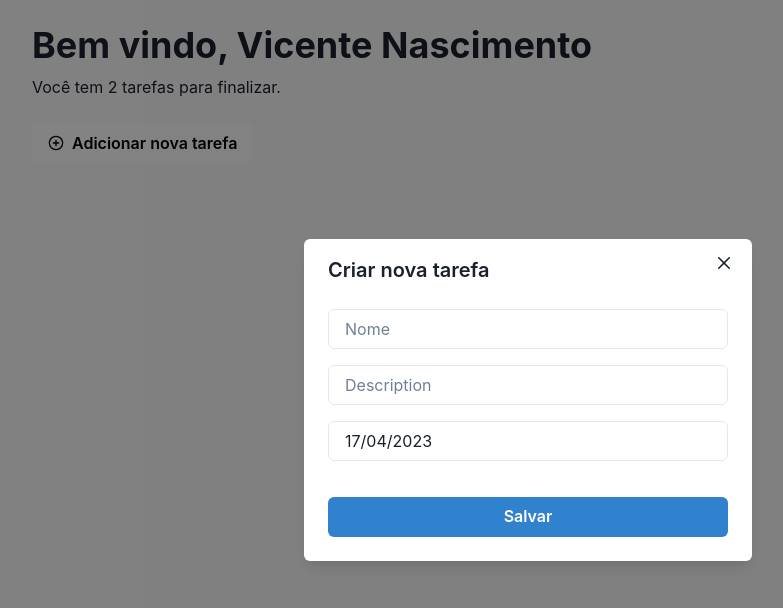
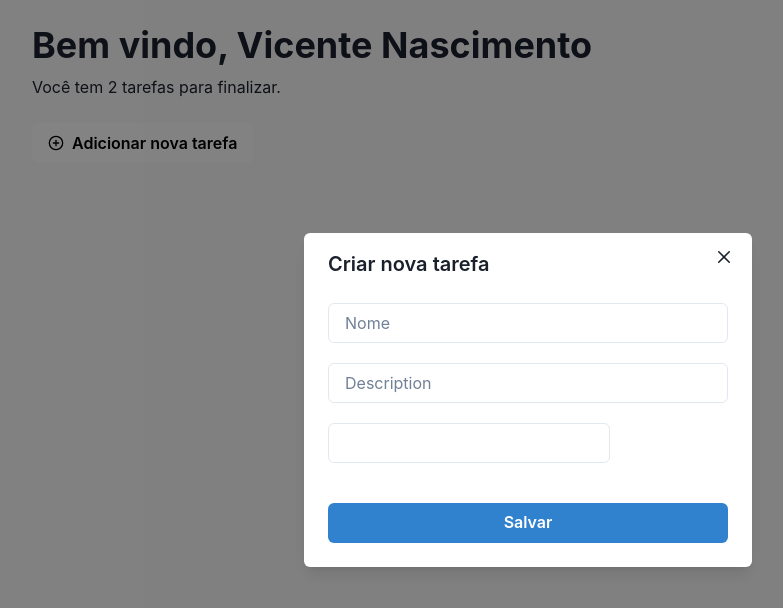
Before and after one commit to Vicenteefenequis/app-task-organizer, a React (Create React App) app: page / in a window 1280 px wide. Both pictures are taken after a click on the button "Adicionar nova tarefa". Shown: the top 608 px of the page, without its empty margins (112-895 px from the left). Built offline with nearby package versions, Linux system fonts and the light colour scheme; no server answers.

Commit message:
feat: make message error

```diff
--- a/src/containers/Task/components/Form/index.tsx
+++ b/src/containers/Task/components/Form/index.tsx
@@ -1,8 +1,15 @@
 import { DatePicker } from '#/components';
 import { Task } from '#/models/task';
-import { Box, Button, Input } from '@chakra-ui/react';
+import {
+  Box,
+  Button,
+  FormControl,
+  FormErrorMessage,
+  Input,
+} from '@chakra-ui/react';
 import { FormikProps, withFormik } from 'formik';
 import React from 'react';
+import { CreateTaskSchema } from './schema';
 
 type FormProps = {
   onSubmit: (values: FormValues) => void;
@@ -17,28 +24,40 @@ const Form: React.FC<FormProps & FormikProps<FormValues>> = ({
   errors,
   submitCount,
 }) => {
+  const hasError = (key: keyof FormValues) => submitCount > 0 && !!errors[key];
+
   return (
     <Box
-      display="flex"
+      display={'flex'}
       flexDir={'column'}
+      gap={5}
       as="form"
       onSubmit={handleSubmit}
-      gap={4}
     >
+      <FormControl isInvalid={hasError('name')}>
         <Input
           value={values.name}
           placeholder="Nome"
           onChange={(e) => setFieldValue('name', e.target.value)}
         />
+        <FormErrorMessage>{errors.name}</FormErrorMessage>
+      </FormControl>
+
+      <FormControl isInvalid={hasError('description')}>
         <Input
           value={values.description}
           placeholder="Description"
           onChange={(e) => setFieldValue('description', e.target.value)}
         />
+        <FormErrorMessage>{errors.description}</FormErrorMessage>
+      </FormControl>
+
+      <FormControl isInvalid={hasError('due_date_at')}>
         <DatePicker
           value={values.due_date_at}
           onChange={(e) => setFieldValue('due_date_at', e)}
         />
+      </FormControl>
       <Button type="submit" colorScheme={'blue'} mt={5}>
         Salvar
       </Button>
@@ -47,7 +66,6 @@ const Form: React.FC<FormProps & FormikProps<FormValues>> = ({
 };
 
 const CreateTaskForm = withFormik<FormProps, FormValues>({
-  enableReinitialize: true,
   handleSubmit: (values, { props, resetForm }) => {
     props.onSubmit(values);
     resetForm();
@@ -56,8 +74,9 @@ const CreateTaskForm = withFormik<FormProps, FormValues>({
     name: '',
     description: '',
     is_completed: false,
-    due_date_at: new Date(),
+    due_date_at: null,
   }),
+  validationSchema: CreateTaskSchema,
 })(Form);
 
 export default CreateTaskForm;
--- /dev/null
+++ b/src/containers/Task/components/Form/schema.ts
@@ -0,0 +1,7 @@
+import * as Yup from 'yup';
+
+export const CreateTaskSchema = Yup.object().shape({
+  name: Yup.string().required('Nome é obrigatório'),
+  description: Yup.string().required('Descrição é obrigatória'),
+  due_date_at: Yup.date().required('Data de vencimento é obrigatória'),
+});
--- a/src/models/task.ts
+++ b/src/models/task.ts
@@ -3,7 +3,7 @@ export namespace Task {
     name: string;
     description: string;
     is_completed: boolean;
-    due_date_at: Date;
+    due_date_at: Date | null;
   };
 
   export type Model = {
--- a/src/queries/useTaskMutation.tsx
+++ b/src/queries/useTaskMutation.tsx
@@ -29,13 +29,14 @@ export const useTaskMutation = () => {
           isClosable: true,
           status: 'error',
         });
+      } else {
+        toast({
+          title: 'Erro ao criar tarefa',
+          position: 'top-right',
+          isClosable: true,
+          status: 'error',
+        });
       }
-      toast({
-        title: 'Erro ao criar tarefa',
-        position: 'top-right',
-        isClosable: true,
-        status: 'error',
-      });
     },
   });
 };
```
Lines whose indentation alone changed are shown as unchanged.
